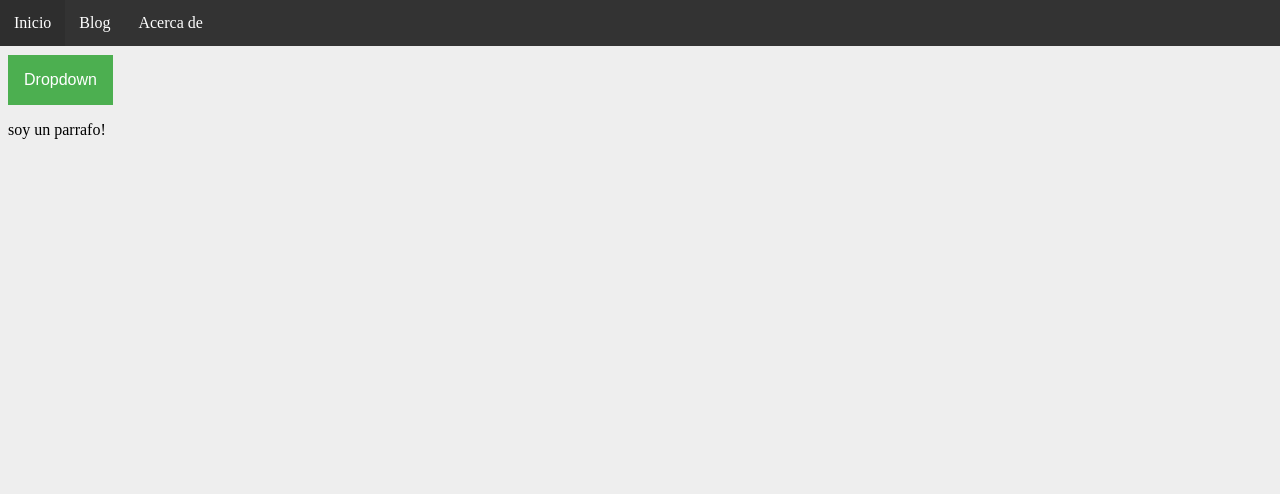
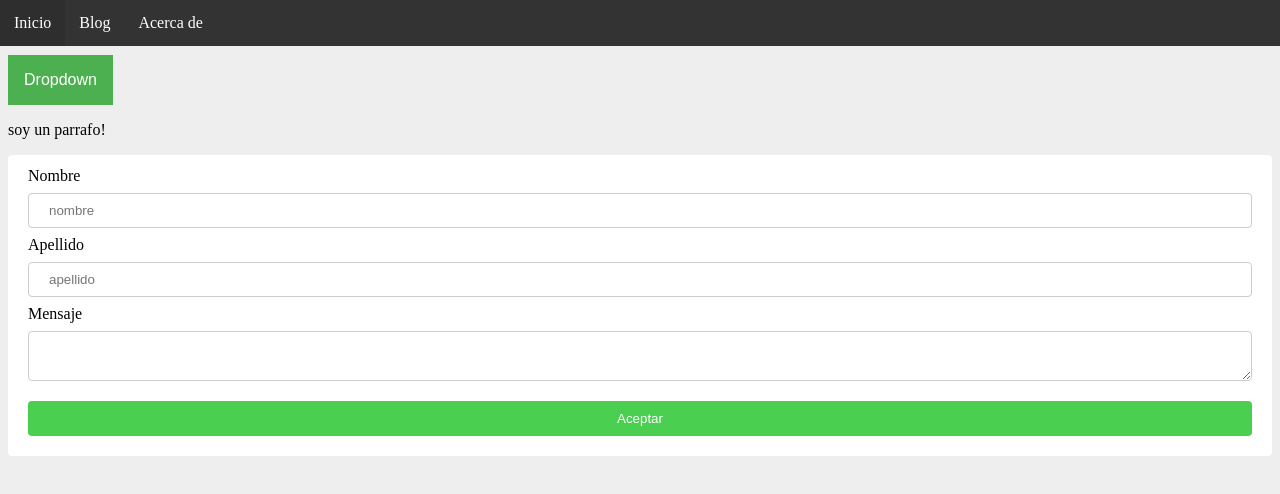
Before and after one commit to frankchrisjo/WORKSPACE, a plain HTML site: page clase.CSS/barra-d-navegacion.dropdown-menu.formulario-d-contact/index.html in a window 1280 px wide. Drawn offline with Linux system fonts and the light colour scheme.

Commit message:
commit inicial

```diff
--- a/clase.CSS/barra-d-navegacion.dropdown-menu.formulario-d-contact/index.html
+++ b/clase.CSS/barra-d-navegacion.dropdown-menu.formulario-d-contact/index.html
@@ -11,6 +11,7 @@
     <li><a href="#inicio">Blog</a></li>
     <li><a href="#inicio">Acerca de</a></li>
   </ul>
+  <!-- la etiqueta ul es para realizar la barra de arriba-->
   <div class="content">
   </div>
   <div class="dropdown">
@@ -22,5 +23,19 @@
     </div>
   </div>
    <p>soy un parrafo!</p>
+   <!--La etiqueta de (div class)de la parte superior es para realizar
+  el dropdown menu-->
+  <div class="box">
+    <form>
+      <label>Nombre</label>
+      <input type="text" id="nombre" name="nombre" placeholder="nombre" />
+      <label>Apellido</label>
+      <input type="text" id="apelido" name="apellido" placeholder="apellido" />
+      <label>Mensaje</label>
+      <textarea></textarea>
+      <input  type="submit" value="Aceptar" />
+    </form>
+  </div>
+  <!--la etiqueta de (div class=box) espara hacer un formulario de contacto-->
 </body>
 </html>
--- a/clase.CSS/barra-d-navegacion.dropdown-menu.formulario-d-contact/main.css
+++ b/clase.CSS/barra-d-navegacion.dropdown-menu.formulario-d-contact/main.css
@@ -80,3 +80,41 @@ li:hover {
 .dropdown:hover .dropdown-content {
     display: block;
 }
+
+.box {
+   background-color: #fff;
+   padding: 12px 20px;
+   border-radius: 4px;
+   box-shadow: 0px 2px 2px rgba(0, 0, 0,0.1)s
+}
+
+input[type=text] {
+    width: 100%;
+    padding: 9px 20px;
+    margin: 8px 0;
+    display: inline-block;
+    border: 1px solid #ccc;
+    border-radius: 4px;
+    box-sizing: border-box;
+}
+
+input[type=submit] {
+    width: 100%;
+    background-color: #4acf50;
+    color: white;
+    padding: 10px 20px;
+    margin: 8px 0;
+    border: none;
+    border-radius: 4px;
+    cursor: pointer;
+}
+
+textarea {
+    width: 100%;
+    padding: 9px 20px;
+    margin: 8px 0;
+    display: inline-block;
+    border: 1px solid #ccc;
+    border-radius: 4px;
+    box-sizing: border-box;
+}
```
